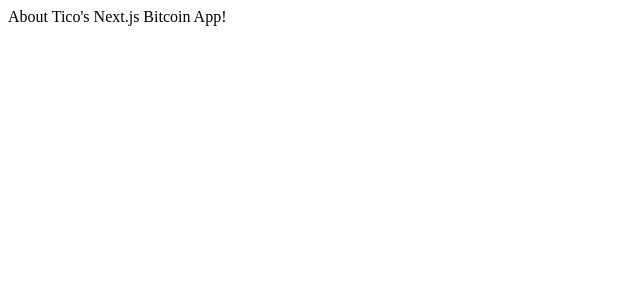
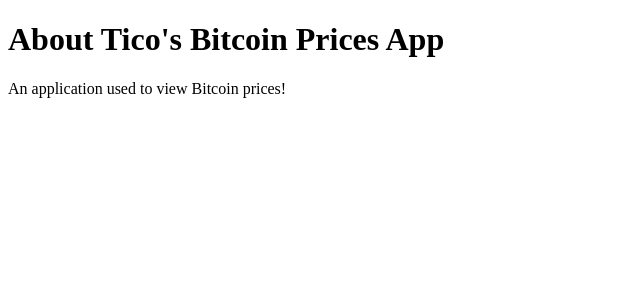
Before and after one commit to ticotheps/next-js-bitcoin-app, a Next.js app: page /about in a window 1280 px wide. Shown: the top 300 px of the page, without its empty margins (0-640 px from the left). Built offline with nearby package versions, Linux system fonts and the light colour scheme.

Commit message:
Refactors the 'about.js' file to have more semantic HTML tags & to update content

```diff
--- a/pages/about.js
+++ b/pages/about.js
@@ -1 +1,8 @@
-export default () => <div>About Tico's Next.js Bitcoin App!</div>;
+const About = () => (
+	<div>
+		<h1>About Tico's Bitcoin Prices App</h1>
+		<p>An application used to view Bitcoin prices!</p>
+	</div>
+);
+
+export default About;
```
